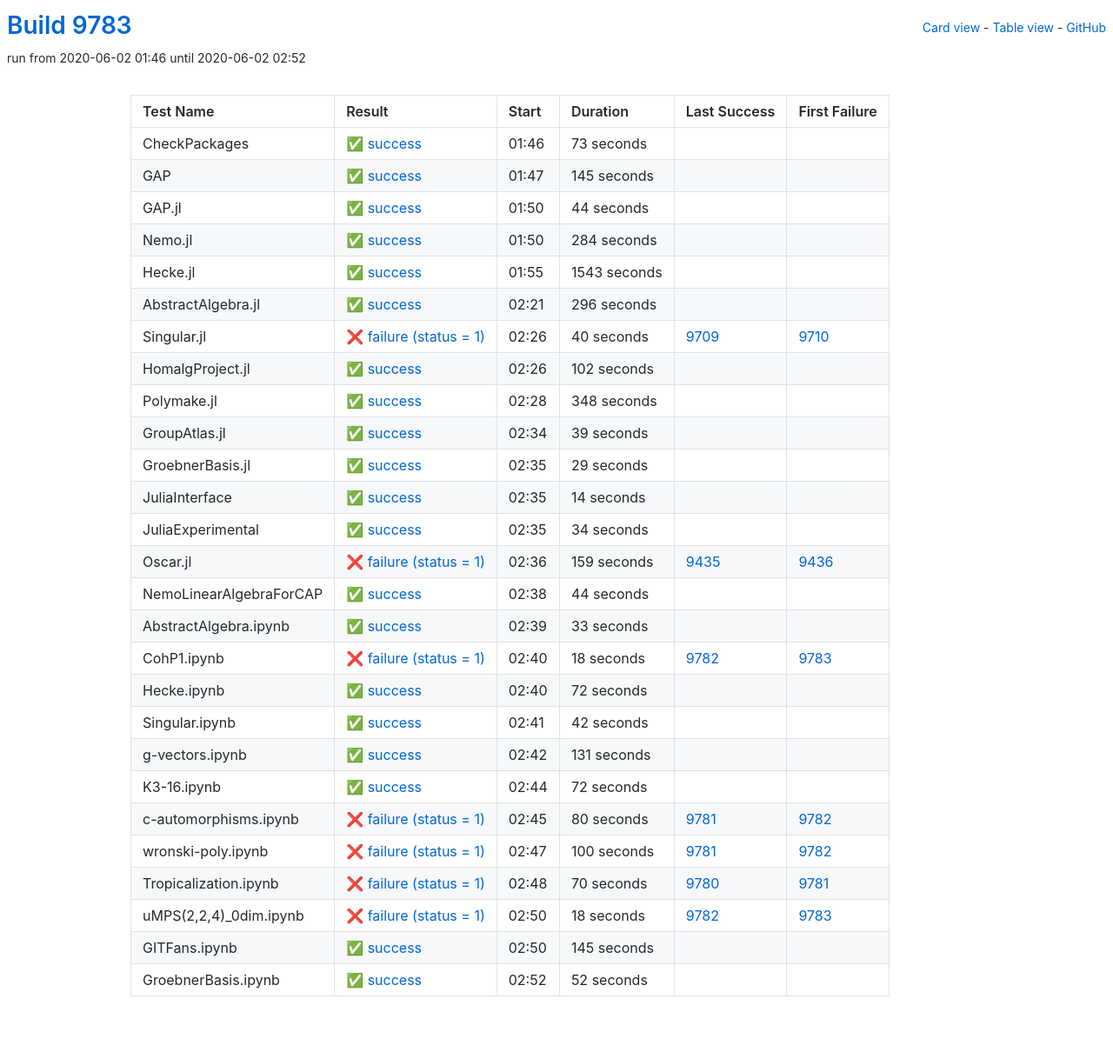
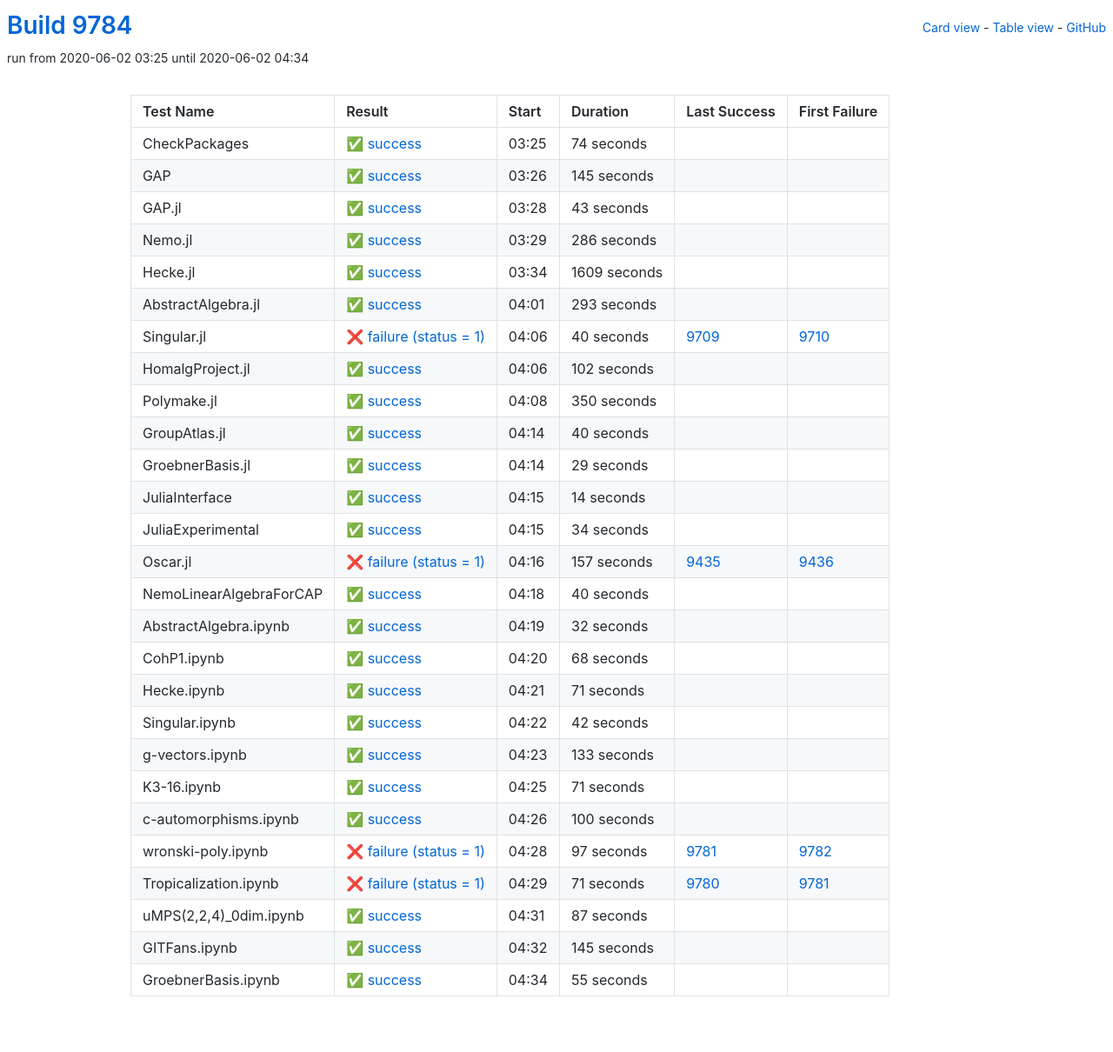
Before and after one commit to oscar-system/oscar-ci-status, a Jekyll site: the page built from table.html, in a window 1280 px wide. Shown: the whole page at 87% size. Built offline with Jekyll 4.4.1, drawn with Linux system fonts in a browser that asks for light colours.

Commit message:
Build 9784

```diff
--- a/_data/ci.yml
+++ b/_data/ci.yml
@@ -1,17 +1,17 @@
-build: 9783
-build_url: https://oscarci.mathematik.uni-kl.de/job/oscar/9783/
+build: 9784
+build_url: https://oscarci.mathematik.uni-kl.de/job/oscar/9784/
 job: oscar
 tests:
-- duration: 73
+- duration: 74
   exitcode: 0
   first_failure: false
   first_failure_url: null
   id: checkpackages
   last_success: false
   last_success_url: null
-  log: https://oscarci.mathematik.uni-kl.de/job/oscar/9783/artifact/logs/build-9783/CheckPackages.log
+  log: https://oscarci.mathematik.uni-kl.de/job/oscar/9784/artifact/logs/build-9784/CheckPackages.log
   name: CheckPackages
-  start: 2020-06-02 01:46
+  start: 2020-06-02 03:25
   status: success
   success: true
 - duration: 145
@@ -21,57 +21,57 @@
   id: gap
   last_success: false
   last_success_url: null
-  log: https://oscarci.mathematik.uni-kl.de/job/oscar/9783/artifact/logs/build-9783/GAP.log
+  log: https://oscarci.mathematik.uni-kl.de/job/oscar/9784/artifact/logs/build-9784/GAP.log
   name: GAP
-  start: 2020-06-02 01:47
+  start: 2020-06-02 03:26
   status: success
   success: true
-- duration: 44
+- duration: 43
   exitcode: 0
   first_failure: false
   first_failure_url: null
   id: gap-jl
   last_success: false
   last_success_url: null
-  log: https://oscarci.mathematik.uni-kl.de/job/oscar/9783/artifact/logs/build-9783/GAP.jl.log
+  log: https://oscarci.mathematik.uni-kl.de/job/oscar/9784/artifact/logs/build-9784/GAP.jl.log
   name: GAP.jl
-  start: 2020-06-02 01:50
+  start: 2020-06-02 03:28
   status: success
   success: true
-- duration: 284
+- duration: 286
   exitcode: 0
   first_failure: false
   first_failure_url: null
   id: nemo-jl
   last_success: false
   last_success_url: null
-  log: https://oscarci.mathematik.uni-kl.de/job/oscar/9783/artifact/logs/build-9783/Nemo.jl.log
+  log: https://oscarci.mathematik.uni-kl.de/job/oscar/9784/artifact/logs/build-9784/Nemo.jl.log
   name: Nemo.jl
-  start: 2020-06-02 01:50
+  start: 2020-06-02 03:29
   status: success
   success: true
-- duration: 1543
+- duration: 1609
   exitcode: 0
   first_failure: false
   first_failure_url: null
   id: hecke-jl
   last_success: false
   last_success_url: null
-  log: https://oscarci.mathematik.uni-kl.de/job/oscar/9783/artifact/logs/build-9783/Hecke.jl.log
+  log: https://oscarci.mathematik.uni-kl.de/job/oscar/9784/artifact/logs/build-9784/Hecke.jl.log
   name: Hecke.jl
-  start: 2020-06-02 01:55
+  start: 2020-06-02 03:34
   status: success
   success: true
-- duration: 296
+- duration: 293
   exitcode: 0
   first_failure: false
   first_failure_url: null
   id: abstractalgebra-jl
   last_success: false
   last_success_url: null
-  log: https://oscarci.mathematik.uni-kl.de/job/oscar/9783/artifact/logs/build-9783/AbstractAlgebra.jl.log
+  log: https://oscarci.mathematik.uni-kl.de/job/oscar/9784/artifact/logs/build-9784/AbstractAlgebra.jl.log
   name: AbstractAlgebra.jl
-  start: 2020-06-02 02:21
+  start: 2020-06-02 04:01
   status: success
   success: true
 - duration: 40
@@ -81,9 +81,9 @@
   id: singular-jl
   last_success: 9709
   last_success_url: https://oscarci.mathematik.uni-kl.de/job/oscar/9709/
-  log: https://oscarci.mathematik.uni-kl.de/job/oscar/9783/artifact/logs/build-9783/Singular.jl.log
+  log: https://oscarci.mathematik.uni-kl.de/job/oscar/9784/artifact/logs/build-9784/Singular.jl.log
   name: Singular.jl
-  start: 2020-06-02 02:26
+  start: 2020-06-02 04:06
   status: failure
   success: false
 - duration: 102
@@ -93,33 +93,33 @@
   id: homalgproject-jl
   last_success: false
   last_success_url: null
-  log: https://oscarci.mathematik.uni-kl.de/job/oscar/9783/artifact/logs/build-9783/HomalgProject.jl.log
+  log: https://oscarci.mathematik.uni-kl.de/job/oscar/9784/artifact/logs/build-9784/HomalgProject.jl.log
   name: HomalgProject.jl
-  start: 2020-06-02 02:26
+  start: 2020-06-02 04:06
   status: success
   success: true
-- duration: 348
+- duration: 350
   exitcode: 0
   first_failure: false
   first_failure_url: null
   id: polymake-jl
   last_success: false
   last_success_url: null
-  log: https://oscarci.mathematik.uni-kl.de/job/oscar/9783/artifact/logs/build-9783/Polymake.jl.log
+  log: https://oscarci.mathematik.uni-kl.de/job/oscar/9784/artifact/logs/build-9784/Polymake.jl.log
   name: Polymake.jl
-  start: 2020-06-02 02:28
+  start: 2020-06-02 04:08
   status: success
   success: true
-- duration: 39
+- duration: 40
   exitcode: 0
   first_failure: false
   first_failure_url: null
   id: groupatlas-jl
   last_success: false
   last_success_url: null
-  log: https://oscarci.mathematik.uni-kl.de/job/oscar/9783/artifact/logs/build-9783/GroupAtlas.jl.log
+  log: https://oscarci.mathematik.uni-kl.de/job/oscar/9784/artifact/logs/build-9784/GroupAtlas.jl.log
   name: GroupAtlas.jl
-  start: 2020-06-02 02:34
+  start: 2020-06-02 04:14
   status: success
   success: true
 - duration: 29
@@ -129,9 +129,9 @@
   id: groebnerbasis-jl
   last_success: false
   last_success_url: null
-  log: https://oscarci.mathematik.uni-kl.de/job/oscar/9783/artifact/logs/build-9783/GroebnerBasis.jl.log
+  log: https://oscarci.mathematik.uni-kl.de/job/oscar/9784/artifact/logs/build-9784/GroebnerBasis.jl.log
   name: GroebnerBasis.jl
-  start: 2020-06-02 02:35
+  start: 2020-06-02 04:14
   status: success
   success: true
 - duration: 14
@@ -141,9 +141,9 @@
   id: juliainterface
   last_success: false
   last_success_url: null
-  log: https://oscarci.mathematik.uni-kl.de/job/oscar/9783/artifact/logs/build-9783/JuliaInterface.log
+  log: https://oscarci.mathematik.uni-kl.de/job/oscar/9784/artifact/logs/build-9784/JuliaInterface.log
   name: JuliaInterface
-  start: 2020-06-02 02:35
+  start: 2020-06-02 04:15
   status: success
   success: true
 - duration: 34
@@ -153,69 +153,69 @@
   id: juliaexperimental
   last_success: false
   last_success_url: null
-  log: https://oscarci.mathematik.uni-kl.de/job/oscar/9783/artifact/logs/build-9783/JuliaExperimental.log
+  log: https://oscarci.mathematik.uni-kl.de/job/oscar/9784/artifact/logs/build-9784/JuliaExperimental.log
   name: JuliaExperimental
-  start: 2020-06-02 02:35
+  start: 2020-06-02 04:15
   status: success
   success: true
-- duration: 159
+- duration: 157
   exitcode: 1
   first_failure: 9436
   first_failure_url: https://oscarci.mathematik.uni-kl.de/job/oscar/9436/
   id: oscar-jl
   last_success: 9435
   last_success_url: https://oscarci.mathematik.uni-kl.de/job/oscar/9435/
-  log: https://oscarci.mathematik.uni-kl.de/job/oscar/9783/artifact/logs/build-9783/Oscar.jl.log
+  log: https://oscarci.mathematik.uni-kl.de/job/oscar/9784/artifact/logs/build-9784/Oscar.jl.log
   name: Oscar.jl
-  start: 2020-06-02 02:36
+  start: 2020-06-02 04:16
   status: failure
   success: false
-- duration: 44
+- duration: 40
   exitcode: 0
   first_failure: false
   first_failure_url: null
   id: nemolinearalgebraforcap
   last_success: false
   last_success_url: null
-  log: https://oscarci.mathematik.uni-kl.de/job/oscar/9783/artifact/logs/build-9783/NemoLinearAlgebraForCAP.log
+  log: https://oscarci.mathematik.uni-kl.de/job/oscar/9784/artifact/logs/build-9784/NemoLinearAlgebraForCAP.log
   name: NemoLinearAlgebraForCAP
-  start: 2020-06-02 02:38
+  start: 2020-06-02 04:18
   status: success
   success: true
-- duration: 33
+- duration: 32
   exitcode: 0
   first_failure: false
   first_failure_url: null
   id: abstractalgebra-ipynb
   last_success: false
   last_success_url: null
-  log: https://oscarci.mathematik.uni-kl.de/job/oscar/9783/artifact/logs/build-9783/AbstractAlgebra.ipynb.log
+  log: https://oscarci.mathematik.uni-kl.de/job/oscar/9784/artifact/logs/build-9784/AbstractAlgebra.ipynb.log
   name: AbstractAlgebra.ipynb
-  start: 2020-06-02 02:39
+  start: 2020-06-02 04:19
   status: success
   success: true
-- duration: 18
-  exitcode: 1
-  first_failure: 9783
-  first_failure_url: https://oscarci.mathematik.uni-kl.de/job/oscar/9783/
+- duration: 68
+  exitcode: 0
+  first_failure: false
+  first_failure_url: null
   id: cohp1-ipynb
-  last_success: 9782
-  last_success_url: https://oscarci.mathematik.uni-kl.de/job/oscar/9782/
-  log: https://oscarci.mathematik.uni-kl.de/job/oscar/9783/artifact/logs/build-9783/CohP1.ipynb.log
+  last_success: false
+  last_success_url: null
+  log: https://oscarci.mathematik.uni-kl.de/job/oscar/9784/artifact/logs/build-9784/CohP1.ipynb.log
   name: CohP1.ipynb
-  start: 2020-06-02 02:40
-  status: failure
-  success: false
-- duration: 72
+  start: 2020-06-02 04:20
+  status: success
+  success: true
+- duration: 71
   exitcode: 0
   first_failure: false
   first_failure_url: null
   id: hecke-ipynb
   last_success: false
   last_success_url: null
-  log: https://oscarci.mathematik.uni-kl.de/job/oscar/9783/artifact/logs/build-9783/Hecke.ipynb.log
+  log: https://oscarci.mathematik.uni-kl.de/job/oscar/9784/artifact/logs/build-9784/Hecke.ipynb.log
   name: Hecke.ipynb
-  start: 2020-06-02 02:40
+  start: 2020-06-02 04:21
   status: success
   success: true
 - duration: 42
@@ -225,83 +225,83 @@
   id: singular-ipynb
   last_success: false
   last_success_url: null
-  log: https://oscarci.mathematik.uni-kl.de/job/oscar/9783/artifact/logs/build-9783/Singular.ipynb.log
+  log: https://oscarci.mathematik.uni-kl.de/job/oscar/9784/artifact/logs/build-9784/Singular.ipynb.log
   name: Singular.ipynb
-  start: 2020-06-02 02:41
+  start: 2020-06-02 04:22
   status: success
   success: true
-- duration: 131
+- duration: 133
   exitcode: 0
   first_failure: false
   first_failure_url: null
   id: g-vectors-ipynb
   last_success: false
   last_success_url: null
-  log: https://oscarci.mathematik.uni-kl.de/job/oscar/9783/artifact/logs/build-9783/g-vectors.ipynb.log
+  log: https://oscarci.mathematik.uni-kl.de/job/oscar/9784/artifact/logs/build-9784/g-vectors.ipynb.log
   name: g-vectors.ipynb
-  start: 2020-06-02 02:42
+  start: 2020-06-02 04:23
   status: success
   success: true
-- duration: 72
+- duration: 71
   exitcode: 0
   first_failure: false
   first_failure_url: null
   id: k3-16-ipynb
   last_success: false
   last_success_url: null
-  log: https://oscarci.mathematik.uni-kl.de/job/oscar/9783/artifact/logs/build-9783/K3-16.ipynb.log
+  log: https://oscarci.mathematik.uni-kl.de/job/oscar/9784/artifact/logs/build-9784/K3-16.ipynb.log
   name: K3-16.ipynb
-  start: 2020-06-02 02:44
+  start: 2020-06-02 04:25
   status: success
   success: true
-- duration: 80
-  exitcode: 1
-  first_failure: 9782
-  first_failure_url: https://oscarci.mathematik.uni-kl.de/job/oscar/9782/
+- duration: 100
+  exitcode: 0
+  first_failure: false
+  first_failure_url: null
   id: c-automorphisms-ipynb
-  last_success: 9781
-  last_success_url: https://oscarci.mathematik.uni-kl.de/job/oscar/9781/
-  log: https://oscarci.mathematik.uni-kl.de/job/oscar/9783/artifact/logs/build-9783/c-automorphisms.ipynb.log
+  last_success: false
+  last_success_url: null
+  log: https://oscarci.mathematik.uni-kl.de/job/oscar/9784/artifact/logs/build-9784/c-automorphisms.ipynb.log
   name: c-automorphisms.ipynb
-  start: 2020-06-02 02:45
-  status: failure
-  success: false
-- duration: 100
+  start: 2020-06-02 04:26
+  status: success
+  success: true
+- duration: 97
   exitcode: 1
   first_failure: 9782
   first_failure_url: https://oscarci.mathematik.uni-kl.de/job/oscar/9782/
   id: wronski-poly-ipynb
   last_success: 9781
   last_success_url: https://oscarci.mathematik.uni-kl.de/job/oscar/9781/
-  log: https://oscarci.mathematik.uni-kl.de/job/oscar/9783/artifact/logs/build-9783/wronski-poly.ipynb.log
+  log: https://oscarci.mathematik.uni-kl.de/job/oscar/9784/artifact/logs/build-9784/wronski-poly.ipynb.log
   name: wronski-poly.ipynb
-  start: 2020-06-02 02:47
+  start: 2020-06-02 04:28
   status: failure
   success: false
-- duration: 70
+- duration: 71
   exitcode: 1
   first_failure: 9781
   first_failure_url: https://oscarci.mathematik.uni-kl.de/job/oscar/9781/
   id: tropicalization-ipynb
   last_success: 9780
   last_success_url: https://oscarci.mathematik.uni-kl.de/job/oscar/9780/
-  log: https://oscarci.mathematik.uni-kl.de/job/oscar/9783/artifact/logs/build-9783/Tropicalization.ipynb.log
+  log: https://oscarci.mathematik.uni-kl.de/job/oscar/9784/artifact/logs/build-9784/Tropicalization.ipynb.log
   name: Tropicalization.ipynb
-  start: 2020-06-02 02:48
+  start: 2020-06-02 04:29
   status: failure
   success: false
-- duration: 18
-  exitcode: 1
-  first_failure: 9783
-  first_failure_url: https://oscarci.mathematik.uni-kl.de/job/oscar/9783/
+- duration: 87
+  exitcode: 0
+  first_failure: false
+  first_failure_url: null
   id: umps-2-2-4-0dim-ipynb
-  last_success: 9782
-  last_success_url: https://oscarci.mathematik.uni-kl.de/job/oscar/9782/
-  log: https://oscarci.mathematik.uni-kl.de/job/oscar/9783/artifact/logs/build-9783/uMPS-2-2-4-_0dim.ipynb.log
+  last_success: false
+  last_success_url: null
+  log: https://oscarci.mathematik.uni-kl.de/job/oscar/9784/artifact/logs/build-9784/uMPS-2-2-4-_0dim.ipynb.log
   name: uMPS(2,2,4)_0dim.ipynb
-  start: 2020-06-02 02:50
-  status: failure
-  success: false
+  start: 2020-06-02 04:31
+  status: success
+  success: true
 - duration: 145
   exitcode: 0
   first_failure: false
@@ -309,20 +309,20 @@
   id: gitfans-ipynb
   last_success: false
   last_success_url: null
-  log: https://oscarci.mathematik.uni-kl.de/job/oscar/9783/artifact/logs/build-9783/GITFans.ipynb.log
+  log: https://oscarci.mathematik.uni-kl.de/job/oscar/9784/artifact/logs/build-9784/GITFans.ipynb.log
   name: GITFans.ipynb
-  start: 2020-06-02 02:50
+  start: 2020-06-02 04:32
   status: success
   success: true
-- duration: 52
+- duration: 55
   exitcode: 0
   first_failure: false
   first_failure_url: null
   id: groebnerbasis-ipynb
   last_success: false
   last_success_url: null
-  log: https://oscarci.mathematik.uni-kl.de/job/oscar/9783/artifact/logs/build-9783/GroebnerBasis.ipynb.log
+  log: https://oscarci.mathematik.uni-kl.de/job/oscar/9784/artifact/logs/build-9784/GroebnerBasis.ipynb.log
   name: GroebnerBasis.ipynb
-  start: 2020-06-02 02:52
+  start: 2020-06-02 04:34
   status: success
   success: true
```
Also changed, not shown: README.md.
